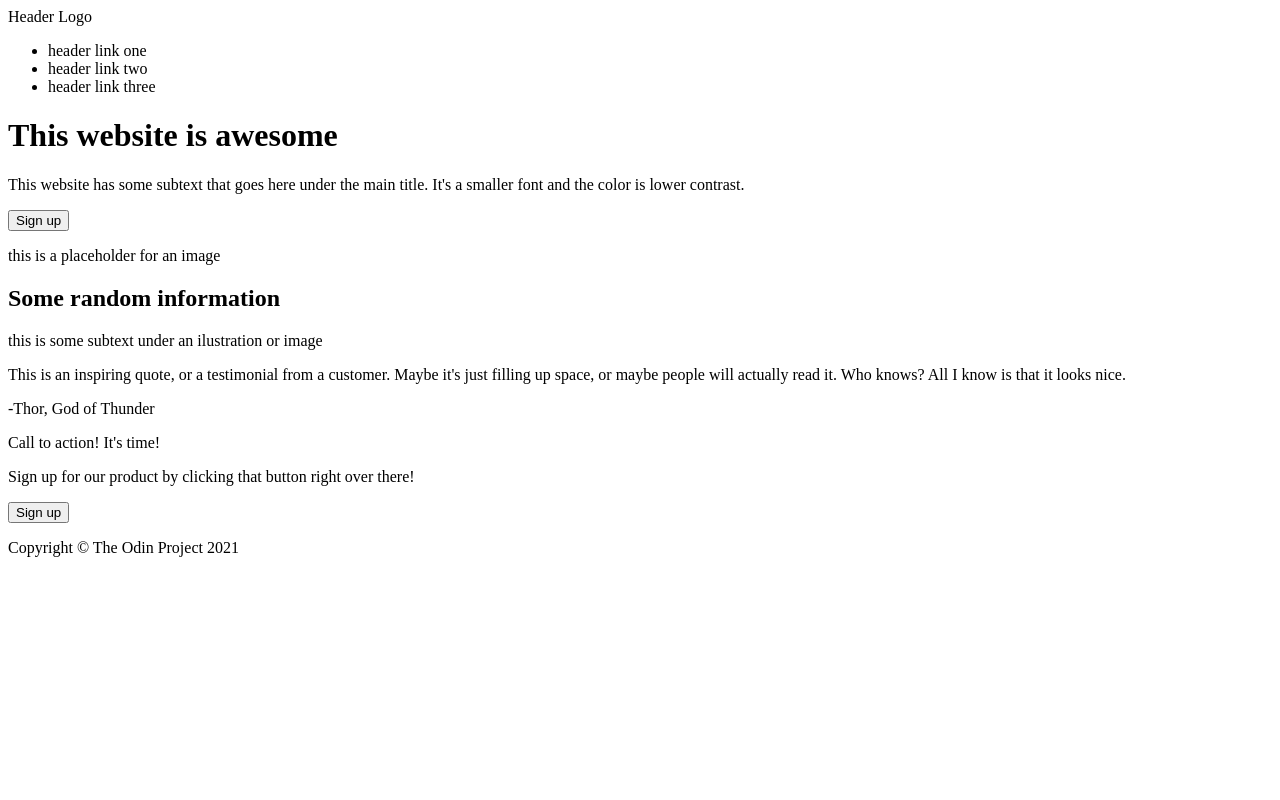
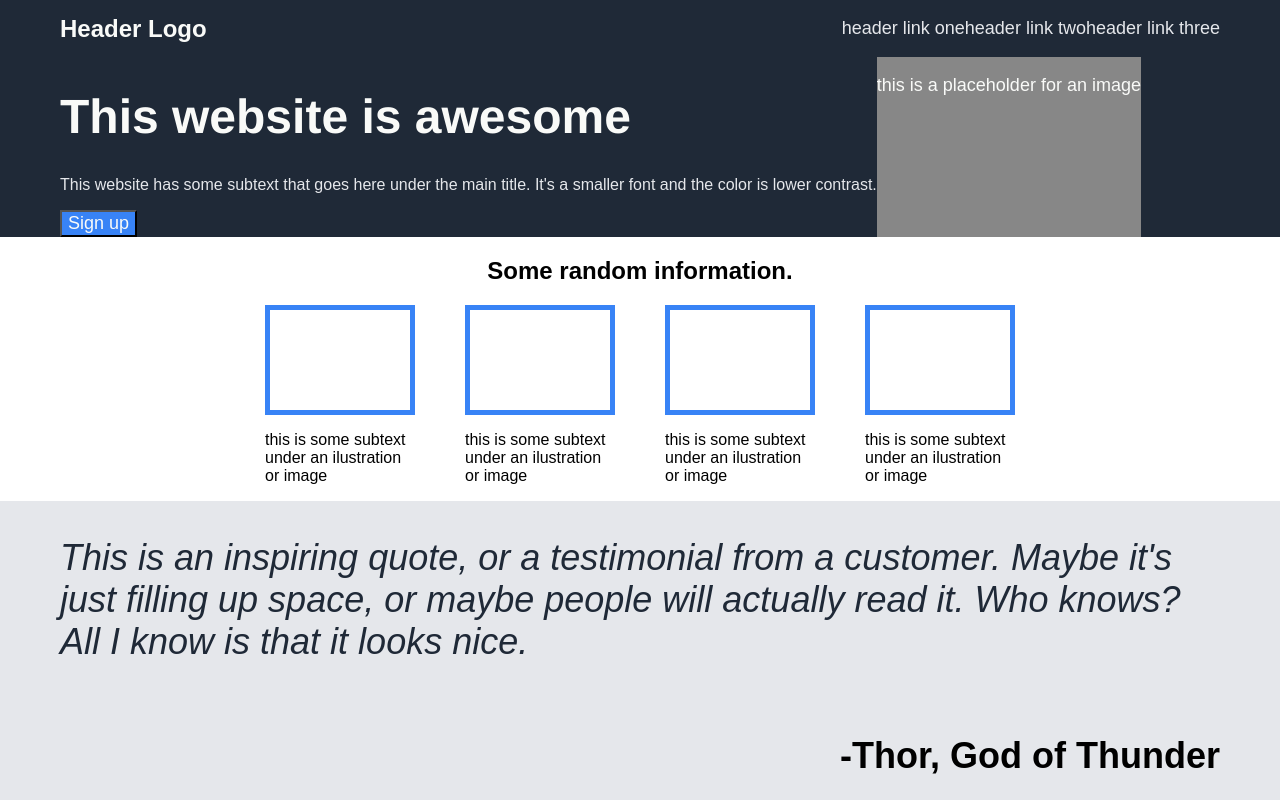
Before and after one commit to xaviergnp/landing-page, a plain HTML site: page index.html in a window 1280 px wide. Shown: the top 800 px of the page. Drawn offline with Linux system fonts and the light colour scheme.

Commit message:
Postion elements and style fonts

```diff
--- a/index.html
+++ b/index.html
@@ -33,8 +33,26 @@
                 </div>
             </div>
             <div class="info-container">
-                <h2 class="info-title">Some random information</h2>
+                <h2 class="info-title">Some random information.</h2>
                 <div class="card-container">
+                    <div class="card-box">
+                        <div class="card-img"></div>
+                        <div class="card-text">
+                            <p>this is some subtext under an ilustration or image</p>
+                        </div>
+                    </div>
+                    <div class="card-box">
+                        <div class="card-img"></div>
+                        <div class="card-text">
+                            <p>this is some subtext under an ilustration or image</p>
+                        </div>
+                    </div>
+                    <div class="card-box">
+                        <div class="card-img"></div>
+                        <div class="card-text">
+                            <p>this is some subtext under an ilustration or image</p>
+                        </div>
+                    </div>
                     <div class="card-box">
                         <div class="card-img"></div>
                         <div class="card-text">
@@ -44,8 +62,8 @@
                 </div>
             </div>
             <div class="quote-container">
-                <p>This is an inspiring quote, or a testimonial from a customer. Maybe it's just filling up space, or maybe people will actually read it. Who knows? All I know is that it looks nice.</p>
-                <p>-Thor, God of Thunder</p>
+                <p class="quote-text">This is an inspiring quote, or a testimonial from a customer. Maybe it's just filling up space, or maybe people will actually read it. Who knows? All I know is that it looks nice.</p>
+                <p class="quote-author">-Thor, God of Thunder</p>
             </div>
             <div class="signup-container">
                 <div class="signup-banner">
--- a/styles.css
+++ b/styles.css
@@ -0,0 +1,170 @@
+body {
+    font-family: Arial, Helvetica, sans-serif;
+    display: flex;
+    flex-direction: column;
+    margin: 0px;
+    padding: 0px;
+}
+
+.header,
+.footer {
+    background-color: #1f2937;
+    display: flex;
+
+    align-items: center;
+}
+
+.header,
+.footer,
+.home-container,
+.info-container,
+.quote-container,
+.signup-container {
+    padding: 0px 60px;
+}
+
+.header {
+    justify-content: space-between;
+}
+.content {
+    display: flex;
+    flex-direction: column;
+    flex: 1;
+}
+
+.header-logo {
+    font-size: 24px;
+    color: #f9faf8;
+    font-weight: bold;
+}
+
+.header-link ul {
+    font-size: 18px;
+    color: #e5e7eb;
+    display: flex;
+}
+
+.home-container {
+    background-color: #1f2937;
+    display: flex;
+}
+
+.home-title {
+    font-size: 48px;
+    font-weight:bolder;
+    font-family: 'Franklin Gothic Medium', 'Arial Narrow', Arial, sans-serif;
+    color: #f9faf8;
+}
+
+.home-subtext {
+    color: #e5e7eb;
+}
+
+button.home-signup {
+    font-size: 18px;
+    color: #f9faf8;
+    background-color: #3883f6;
+}
+
+.img-placeholder {
+    font-size: 18px;
+    color: #f9faf8;
+    background-color: #878787;
+}
+
+ul {
+    list-style-type: none;
+}
+
+.header-link li a {
+    text-decoration: none;
+
+}
+
+.info-container {
+    display: flex;
+    flex-direction: column;
+    align-items: center;
+}
+
+.info-title {
+    font-weight: bold;
+}
+
+.card-container {
+    display: flex;
+    gap: 50px;
+
+}
+
+.card-box {
+    display: flex;
+    flex-direction: column;
+    width: 150px;
+    height: auto;
+    /* justify-content: center; */
+}
+
+.card-img {
+    width: 140px;
+    height: 100px;
+    border: 5px solid #3883f6;
+}
+
+.card-text {
+    display: flex;
+    /* justify-content: center;
+    align-items: center; */
+}
+
+.quote-container {
+    background-color: #e5e7eb;
+    display: flex;
+    flex-direction: column;
+}
+
+.quote-text {
+    font-size: 36px;
+    font-style: italic;
+    font-weight: lighter;
+    color: #1f2937;
+}
+
+.quote-author {
+    font-size: 36px;
+    font-weight: bold;
+    color: black;
+    align-self: flex-end;
+}
+
+.signup-container {
+    color: #f9faf8;
+}
+
+.signup-text {
+    font-size: 24px;
+}
+
+.signup-banner {
+    background-color: #3883f6;
+    display: flex;
+    align-items: center;
+}
+
+.signup-text p:nth-child(2){
+    font-size: 18px;
+    color: #e5e7eb;
+}
+
+.signup-banner button {
+    background-color: #3883f6;
+    border: 2px solid #f9faf8;
+    color: #f9faf8;
+    font-size: 18px;
+}
+
+.footer {
+    justify-content: center;
+    color: #e5e7eb;
+    font-size: 18px;
+}
```
